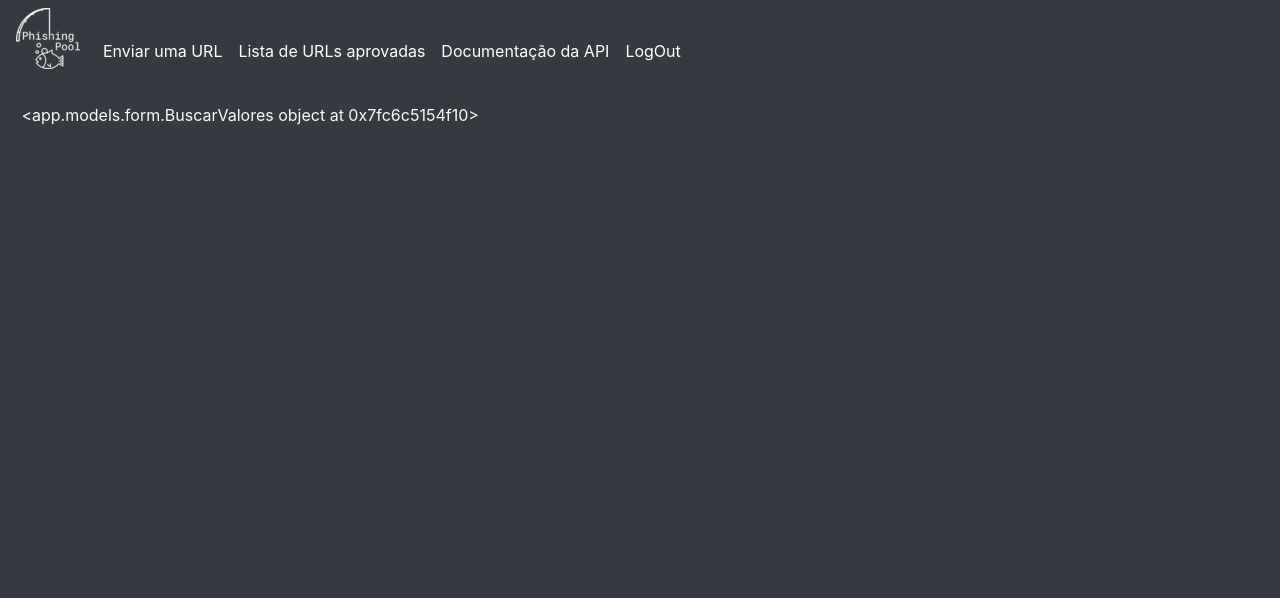
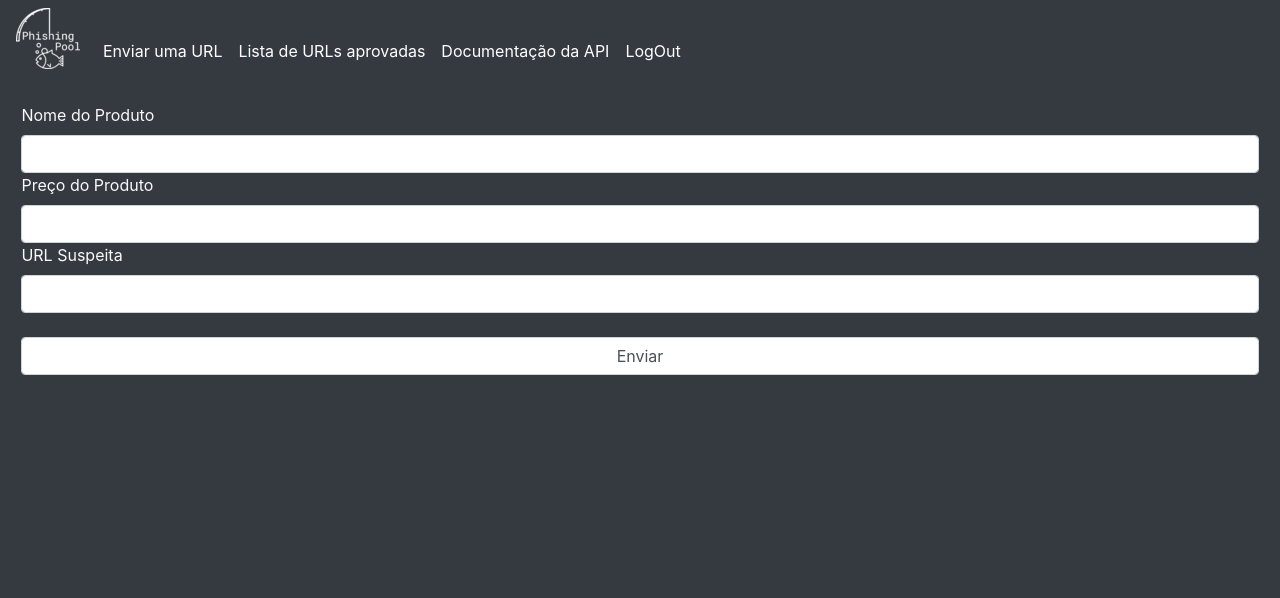
Before and after one commit to kb5134/phishpool, a Flask app: page /envio in a window 1280 px wide. Shown: the top 598 px of the page. Run offline with Flask 3, Linux system fonts and the light colour scheme; some libraries are stand-ins or nearby versions.

Commit message:
Diversas alterações que esqueci de subir. Alteraçoes no enviar para enviar diretamente para o scrappy que agora é uma função

```diff
--- a/app/controllers/default.py
+++ b/app/controllers/default.py
@@ -1,9 +1,15 @@
-from flask import render_template, flash, redirect, url_for
+import pandas as pd
 from app import app
+from bs4 import BeautifulSoup
+from time import sleep
+from flask import render_template, flash, redirect, url_for, request
 from app.models.form import LoginForm, BuscarValores
 from app.models.tables import User
+from selenium import webdriver
+from selenium.webdriver.common.by import By
+from selenium.webdriver.common.keys import Keys
 from flask_login import login_user, logout_user, login_required, current_user
-
+import locale
 
 @app.route("/", methods=['GET', 'POST'])
 def index():
@@ -39,3 +45,50 @@ def acoount(user):
 def envio():
     form = BuscarValores()
     return render_template('enviar.html',form=form )
+
+
+@login_required
+@app.route('/dados', methods=['POST'])
+def dados():
+    produto = request.form['nome_produto']
+
+    opts = webdriver.FirefoxOptions()
+    opts.add_argument("--width=400")
+    opts.add_argument("--height=800")
+    #opts.add_argument('--headless')
+    navegador = webdriver.Firefox(options=opts)
+
+    navegador.get('https://www.promobit.com.br')
+
+    elemento = navegador.find_element(By.CLASS_NAME, 'css-oghyru')
+    elemento.click()
+
+    sleep(0.5)
+
+    elemento = navegador.find_element(By.ID, '40')
+    elemento.send_keys(produto)
+    elemento.send_keys(Keys.ENTER)
+
+    sleep(2)
+
+    conteudo = navegador.page_source
+    site = BeautifulSoup(conteudo, 'html.parser')
+
+    sleep(2)
+    valores = []
+    for i in range(3):
+        produtos = site.findAll('span', attrs={'class': 'e1dhv8140'})[i].text
+        if len(produtos) <= 6:
+            valores.append(float(produtos.replace(",",".")))
+        else:
+            teste = produtos.replace(".","_").replace(",",".")
+            locale.setlocale(locale.LC_ALL, 'en_US.UTF-8')
+            valores.append(float(locale.atof(teste)))
+
+    valor_medio = round(sum(valores)/len(valores),2)
+    dados = []
+    dados.append([produto, valor_medio])
+    print(dados)
+    relatorio = pd.DataFrame(dados, columns=['Nome Produto', 'Valor Médio'])
+    relatorio.to_csv('valores_retornados.csv', index=False, header=False, mode='a')
+    return 'Os dados enviados foram: {}'.format(produto)
--- a/app/models/form.py
+++ b/app/models/form.py
@@ -1,6 +1,5 @@
-
 from flask_wtf import FlaskForm
-from wtforms import StringField, PasswordField, BooleanField, URLField
+from wtforms import StringField, PasswordField, URLField, DecimalField
 from wtforms.validators import DataRequired
 
 class LoginForm(FlaskForm):
@@ -8,5 +7,6 @@ class LoginForm(FlaskForm):
     password = PasswordField('Password', validators=[DataRequired()])
 
 class BuscarValores(FlaskForm):
-    nome_produto = StringField('Nome Produto', validators=[DataRequired()])
+    nome_produto = StringField('Nome do Produto', validators=[DataRequired()])
+    preco_produto = DecimalField('Preço do Produto', validators=[DataRequired()])
     url = URLField('URL Suspeita', validators=[DataRequired()])
--- a/app/templates/base/base.html
+++ b/app/templates/base/base.html
@@ -18,7 +18,7 @@
   </head>
   <body>
     <nav class="navbar navbar-expand-lg navbar-light bg-dark">
-      <a href="/dashboard/" style="margin-right:15px;"><img class="mb-4" src="{{url_for('static', filename='/images/phishing.png')}}" width='100%' style="filter: invert(100%)" style='margin-right:10px'></a>
+      <a href="/dashboard" style="margin-right:15px;"><img class="mb-4" src="{{url_for('static', filename='/images/phishing.png')}}" width='100%' style="filter: invert(100%)" style='margin-right:10px'></a>
 
       <div class="collapse navbar-collapse" id="navbarNav">
         <ul class="navbar-nav">
--- a/app/templates/enviar.html
+++ b/app/templates/enviar.html
@@ -1,4 +1,14 @@
-{% extends 'base/base.html' %}
-{% block content %}
-{{form}}
+{% extends 'base/base.html' %} {% block content %}{{form.csrf_token}}
+<div id="form-enviar" style="display: block; height: 62vh">
+  <form action="{{ url_for('dados') }}" id="formulario-url" method="POST">
+    {{form.nome_produto.label}}
+    {{form.nome_produto(class="form-control")}}
+    {{form.preco_produto.label}}
+    {{form.preco_produto(class="form-control")}}
+    {{form.url.label}}
+    {{form.url(class="form-control")}}
+    <br>
+    <button class="form-control" type="submit">Enviar</button>
+  </form>
+</div>
 {% endblock content %}
--- /dev/null
+++ b/valores_retornados.csv
@@ -0,0 +1,3 @@
+teste,692.28
+teste,692.28
+cadeira gamer,609.93
```
Also changed, not shown: app/models/Scrappy.py (+41 -41 lines).
